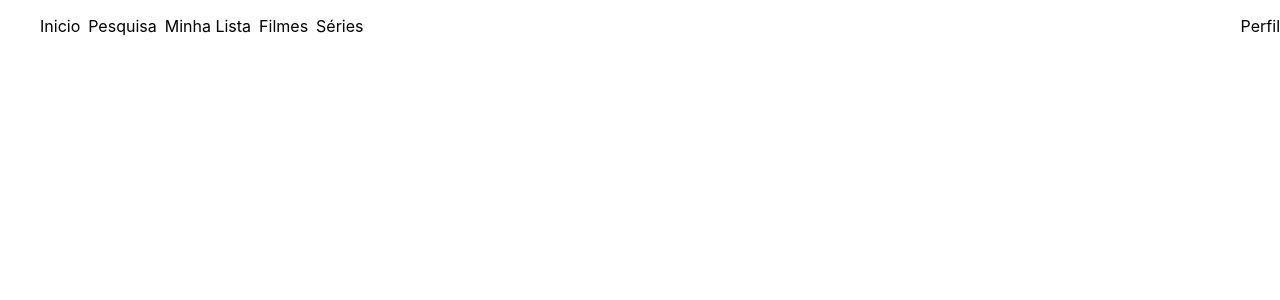
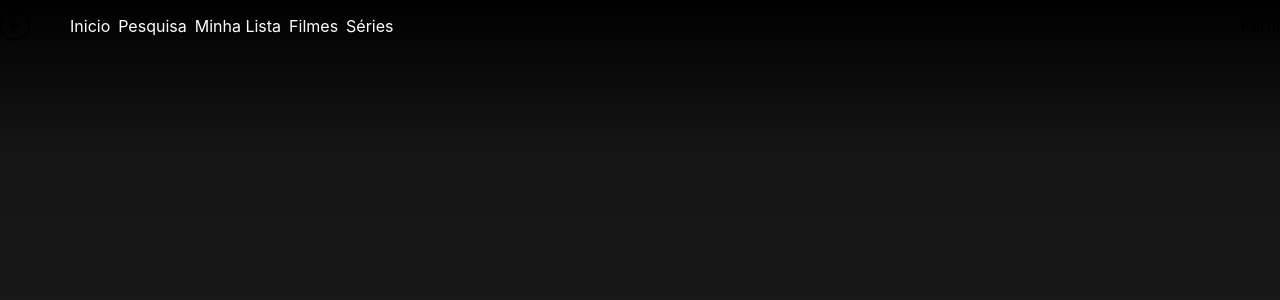
Before and after one commit to diegodld/popular-films, a React (Vite) app: page / in a window 1280 px wide. Shown: the top 300 px of the page. Built offline with nearby package versions, Linux system fonts and the light colour scheme.

Commit message:
style header

```diff
--- a/src/components/header/Header.jsx
+++ b/src/components/header/Header.jsx
@@ -1,4 +1,5 @@
 import React from "react";
+import logo from "../../img/play.svg";
 import "./header.css";
 
 export default function Header() {
@@ -6,21 +7,22 @@ export default function Header() {
     <header className="header">
       <div>
         <nav>
+          <img src={logo} alt="logo" width={30} />
           <ul className="header-ul">
             <li>
-              <a>Inicio</a>
+              <a href="#">Inicio</a>
             </li>
             <li>
-              <a>Pesquisa</a>
+              <a href="#">Pesquisa</a>
             </li>
             <li>
-              <a>Minha Lista</a>
+              <a href="#">Minha Lista</a>
             </li>
             <li>
-              <a>Filmes</a>
+              <a href="#">Filmes</a>
             </li>
             <li>
-              <a>Séries</a>
+              <a href="#">Séries</a>
             </li>
           </ul>
         </nav>
--- a/src/components/header/header.css
+++ b/src/components/header/header.css
@@ -19,10 +19,20 @@
   gap: 0.5rem;
 }
 
+nav {
+  display: flex;
+  align-items: center;
+}
+
 li {
   list-style: none;
 }
 
 a {
   text-decoration: none;
+  color: white;
 }
+
+img {
+  fill: white;
+}
--- a/src/index.css
+++ b/src/index.css
@@ -1,13 +1,22 @@
 body {
   margin: 0;
-  font-family: -apple-system, BlinkMacSystemFont, 'Segoe UI', 'Roboto', 'Oxygen',
-    'Ubuntu', 'Cantarell', 'Fira Sans', 'Droid Sans', 'Helvetica Neue',
+  font-family: -apple-system, BlinkMacSystemFont, "Segoe UI", "Roboto", "Oxygen",
+    "Ubuntu", "Cantarell", "Fira Sans", "Droid Sans", "Helvetica Neue",
     sans-serif;
   -webkit-font-smoothing: antialiased;
   -moz-osx-font-smoothing: grayscale;
+  background: rgb(0, 0, 0);
+  background: linear-gradient(
+    180deg,
+    rgba(0, 0, 0, 1) 0%,
+    rgba(22, 21, 21, 1) 19%,
+    rgba(33, 33, 33, 1) 100%
+  );
+  width: 100vw;
+  height: 100vh;
 }
 
 code {
-  font-family: source-code-pro, Menlo, Monaco, Consolas, 'Courier New',
+  font-family: source-code-pro, Menlo, Monaco, Consolas, "Courier New",
     monospace;
 }
```
Also changed, not shown: src/img/play.svg.
